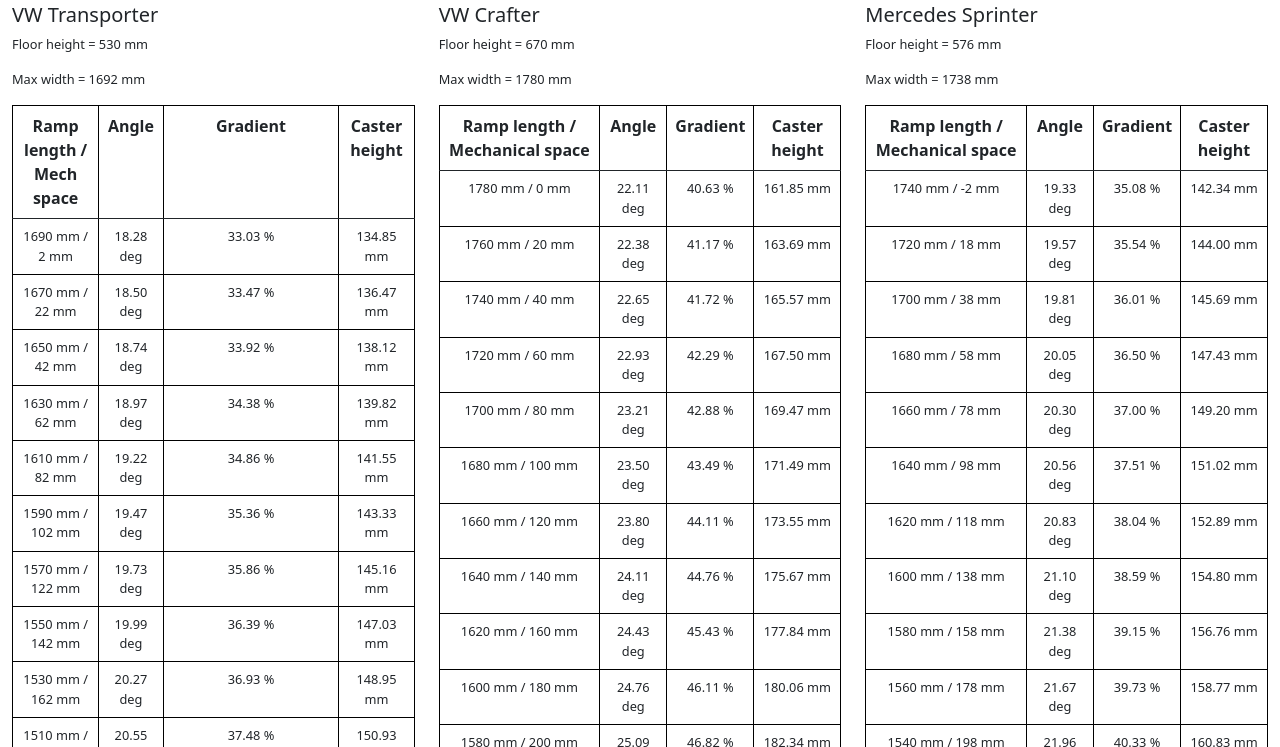
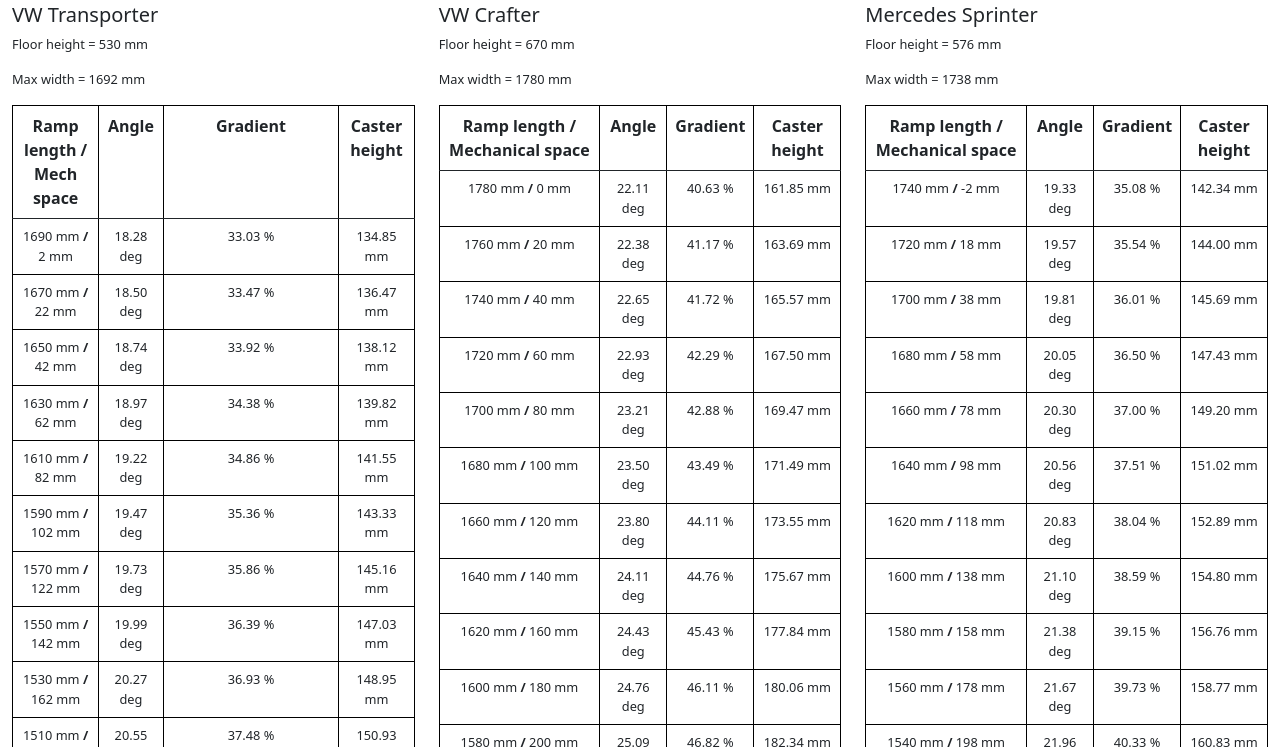
Before and after one commit to PeterKellett/sandbox, a plain HTML site: page index.html in a window 1280 px wide. Shown: the part 53-800 px from the top of the page. Drawn offline with nearby package versions, Linux system fonts and the light colour scheme.

Commit message:
Minor formatting applied

```diff
--- a/index.html
+++ b/index.html
@@ -9,9 +9,10 @@
     <!-- Bootstrap CSS -->
     <link href="https://cdn.jsdelivr.net/npm/bootstrap@5.0.2/dist/css/bootstrap.min.css" rel="stylesheet"
         integrity="sha384-EVSTQN3/azprG1Anm3QDgpJLIm9Nao0Yz1ztcQTwFspd3yD65VohhpuuCOmLASjC" crossorigin="anonymous">
+    <link rel="stylesheet" href="static/css/base.css">
 
-    <title>Document</title>
-    <link rel="stylesheet" href="static/css/base.css">
+    <title>SandBox</title>
+
 </head>
 
 <body>
--- a/static/js/main.js
+++ b/static/js/main.js
@@ -17,7 +17,7 @@
         grad = Math.tan(tetaRad);
         casterHeight = wcLength*Math.sin(tetaRad);
         mechanicalSpace = transporterWidth - i;
-        $("#transporter-data").append("<tr><td>" + i + " mm / " + mechanicalSpace + " mm" + "</td><td>" + tetaDeg.toFixed(2) + " deg" + "</td><td>"+ (grad*100).toFixed(2) + " %" + "</td><td>" + casterHeight.toFixed(2) + " mm" + "</td></tr>");
+        $("#transporter-data").append("<tr><td>" + i + " mm <strong>/</strong> " + mechanicalSpace + " mm" + "</td><td>" + tetaDeg.toFixed(2) + " deg" + "</td><td>"+ (grad*100).toFixed(2) + " %" + "</td><td>" + casterHeight.toFixed(2) + " mm" + "</td></tr>");
         if (Number.isNaN(tetaDeg)) {
             break;
         }
@@ -32,7 +32,7 @@
         grad = Math.tan(tetaRad);
         casterHeight = wcLength*Math.sin(tetaRad);
         mechanicalSpace = crafterWidth - i;
-        $("#crafter-data").append("<tr><td>" + i + " mm / " + mechanicalSpace + " mm" + "</td><td>" + tetaDeg.toFixed(2) + " deg" + "</td><td>"+ (grad*100).toFixed(2) + " %" + "</td><td>" + casterHeight.toFixed(2) + " mm" + "</td></tr>");
+        $("#crafter-data").append("<tr><td>" + i + " mm <strong>/</strong> " + mechanicalSpace + " mm" + "</td><td>" + tetaDeg.toFixed(2) + " deg" + "</td><td>"+ (grad*100).toFixed(2) + " %" + "</td><td>" + casterHeight.toFixed(2) + " mm" + "</td></tr>");
         if (Number.isNaN(tetaDeg)) {
             break;
         }
@@ -47,7 +47,7 @@
         grad = Math.tan(tetaRad);
         casterHeight = wcLength*Math.sin(tetaRad);
         mechanicalSpace = sprinterWidth - i;
-        $("#sprinter-data").append("<tr><td>" + i + " mm / " + mechanicalSpace + " mm" + "</td><td>" + tetaDeg.toFixed(2) + " deg" + "</td><td>"+ (grad*100).toFixed(2) + " %" + "</td><td>" + casterHeight.toFixed(2) + " mm" + "</td></tr>");
+        $("#sprinter-data").append("<tr><td>" + i + " mm <strong>/</strong> " + mechanicalSpace + " mm" + "</td><td>" + tetaDeg.toFixed(2) + " deg" + "</td><td>"+ (grad*100).toFixed(2) + " %" + "</td><td>" + casterHeight.toFixed(2) + " mm" + "</td></tr>");
         if (Number.isNaN(tetaDeg)) {
             break;
         }
```
